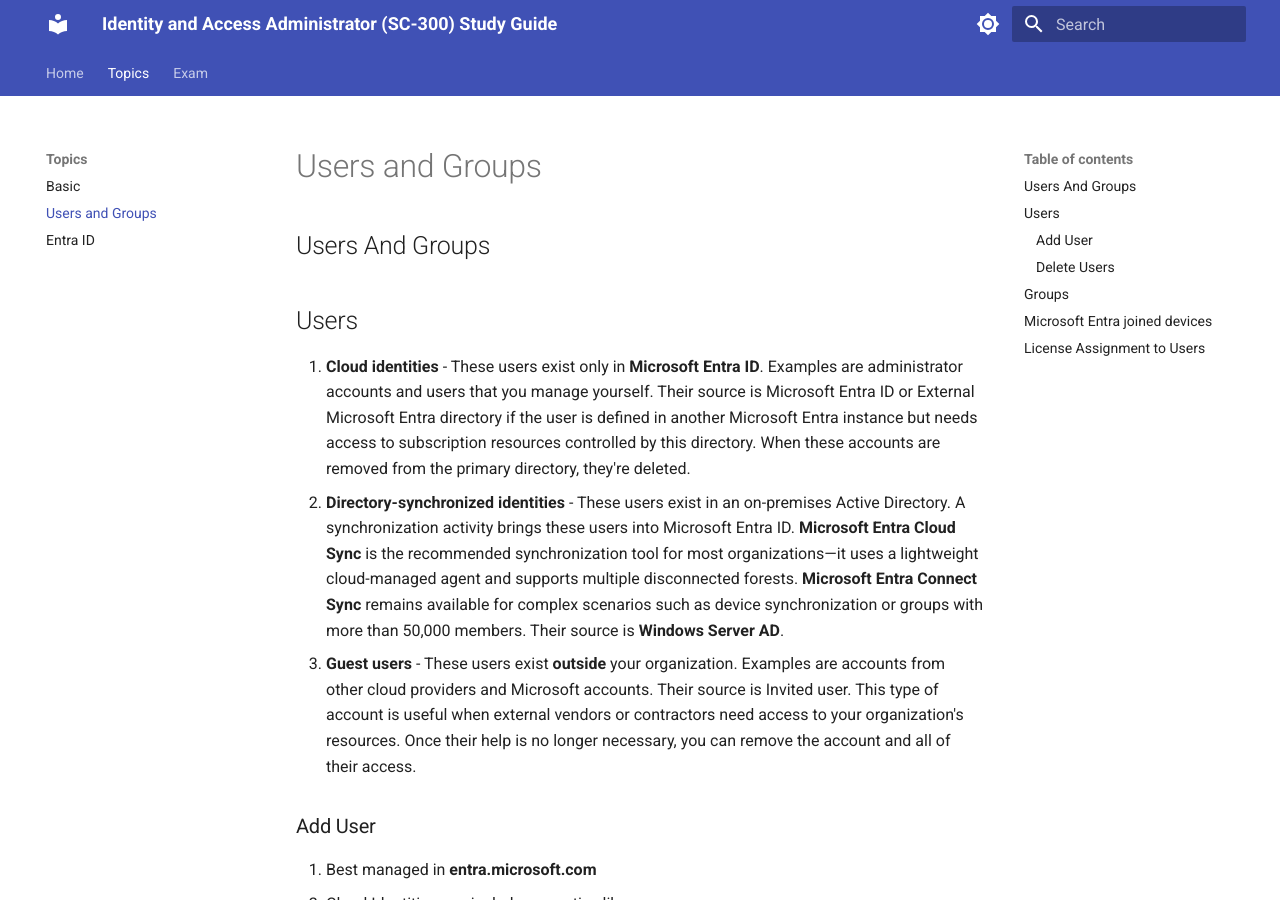
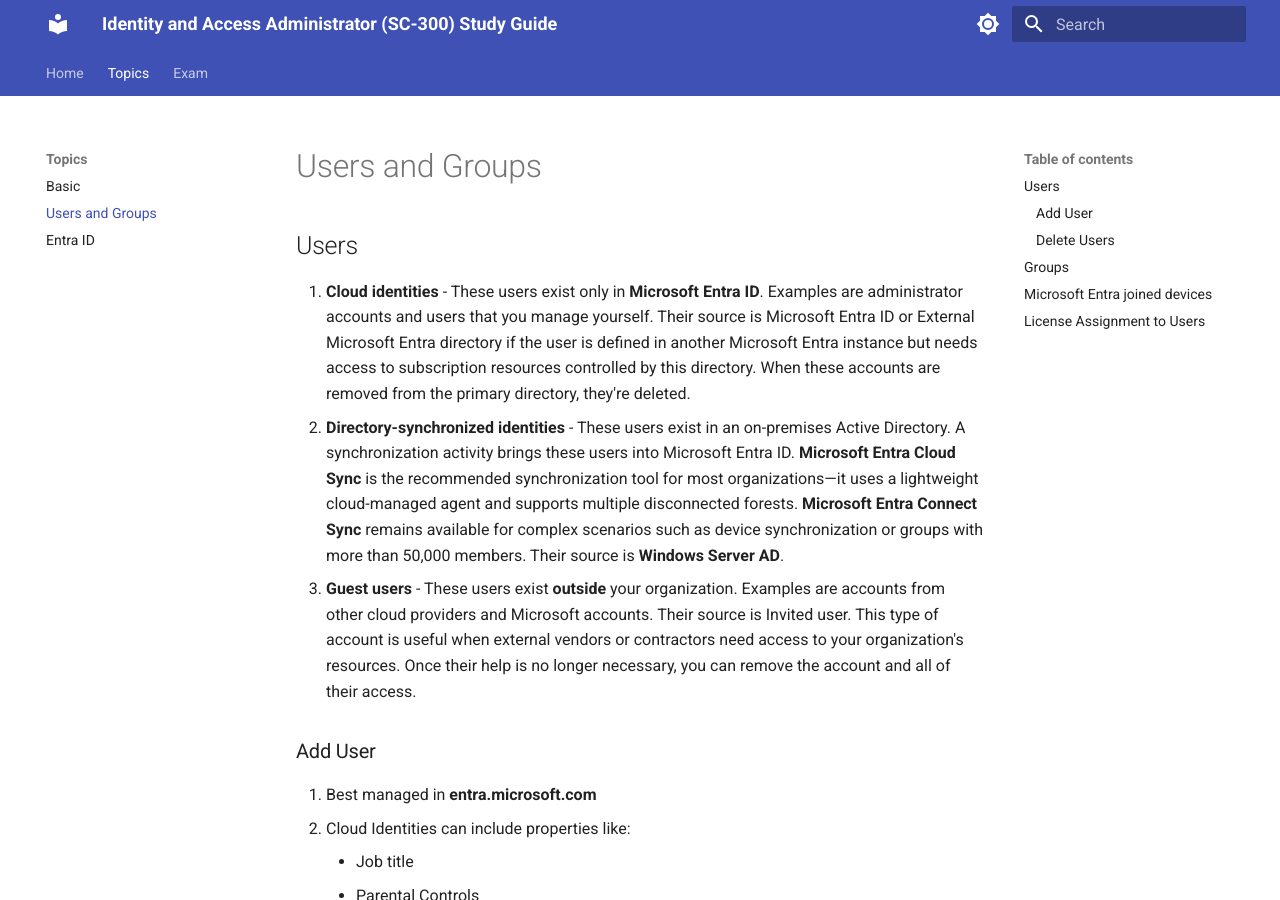
Before and after one commit to yoonghan/SC-300-Identity-and-Access-Administrator, an MkDocs documentation site: the page built from docs/UsersAndGroups.md, in a window 1280 px wide and 900 px high. Built offline with MkDocs 1.6.1 and Material for MkDocs 9.7.7, drawn with Linux system fonts in a browser that asks for light colours.

Commit message:
Fix image and title.

```diff
--- a/docs/UsersAndGroups.md
+++ b/docs/UsersAndGroups.md
@@ -1,5 +1,3 @@
-## Users And Groups
-
 ## Users
 1. **Cloud identities** - These users exist only in **Microsoft Entra ID**. Examples are administrator accounts and users that you manage yourself. Their source is Microsoft Entra ID or External Microsoft Entra directory if the user is defined in another Microsoft Entra instance but needs access to subscription resources controlled by this directory. When these accounts are removed from the primary directory, they're deleted.
 2. **Directory-synchronized identities** - These users exist in an on-premises Active Directory. A synchronization activity brings these users into Microsoft Entra ID. **Microsoft Entra Cloud Sync** is the recommended synchronization tool for most organizations—it uses a lightweight cloud-managed agent and supports multiple disconnected forests. **Microsoft Entra Connect Sync** remains available for complex scenarios such as device synchronization or groups with more than 50,000 members. Their source is **Windows Server AD**.
```
Also changed, not shown: docs/img/license-assignment-to-users.png (renamed from img/license-assignment-to-users.png).
